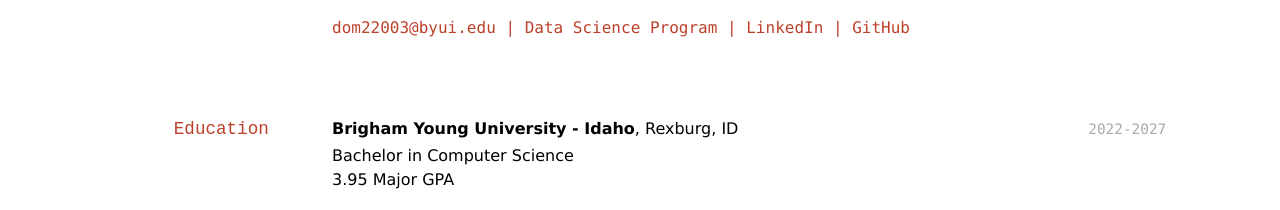
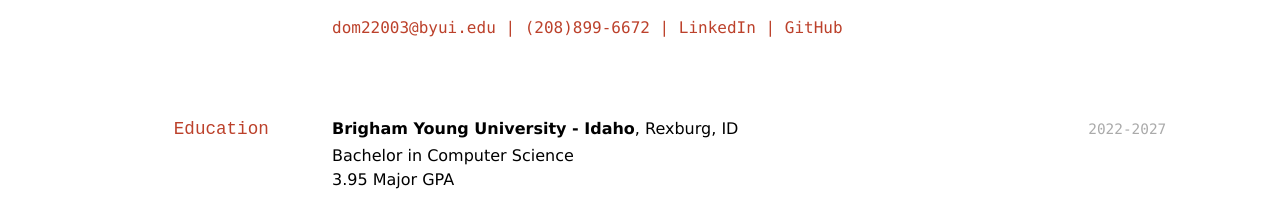
Before and after one commit to byuids-resumes/Sarah-Dombroski-Resume, a Jekyll site: the page built from docs/index.md, in a window 1280 px wide. Shown: the top 210 px of the page. Built offline with Jekyll 4.4.1, drawn with Linux system fonts in a browser that asks for light colours.

Commit message:
Changed Links

```diff
--- a/docs/index.html
+++ b/docs/index.html
@@ -61,7 +61,7 @@
 </header>
 
 <div id="webaddress">
-<p><a href="dom22003@byui.edu">dom22003@byui.edu</a> | <a href="https://www.youtube.com/watch?v=dQw4w9WgXcQ">Data Science Program</a> | <a href="www.linkedin.com/in/sarah-dombroski-06a125265">LinkedIn</a> | <a href="https://github.com/sarahdombroski640">GitHub</a></p>
+<p><a href="dom22003@byui.edu">dom22003@byui.edu</a> | <a href="">(208)899-6672</a> | <a href="www.linkedin.com/in/sarah-dombroski-06a125265">LinkedIn</a> | <a href="https://github.com/sarahdombroski640">GitHub</a></p>
 </div>
 <!-- https://www.monique.tech/the-art-of-markdown -->
 <section id="education" class="level2">
--- a/docs/index.md
+++ b/docs/index.md
@@ -5,7 +5,7 @@
 
 <div id="webaddress">
 <a href="dom22003@byui.edu">dom22003@byui.edu</a>
-| <a href="https://www.youtube.com/watch?v=dQw4w9WgXcQ">Data Science Program</a>
+| <a href="">(208)899-6672</a>
 | <a href="www.linkedin.com/in/sarah-dombroski-06a125265">LinkedIn</a>
 | <a href="https://github.com/sarahdombroski640">GitHub</a>
 </div>
```
